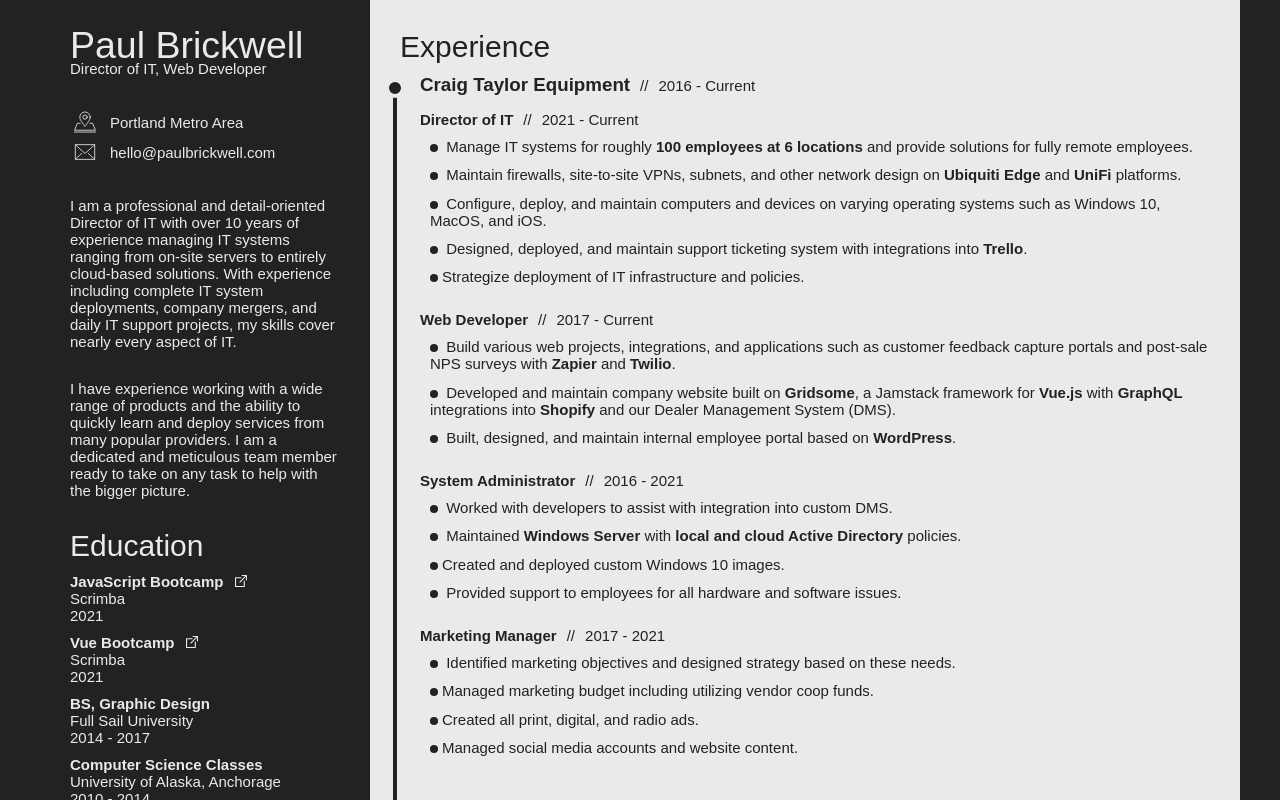
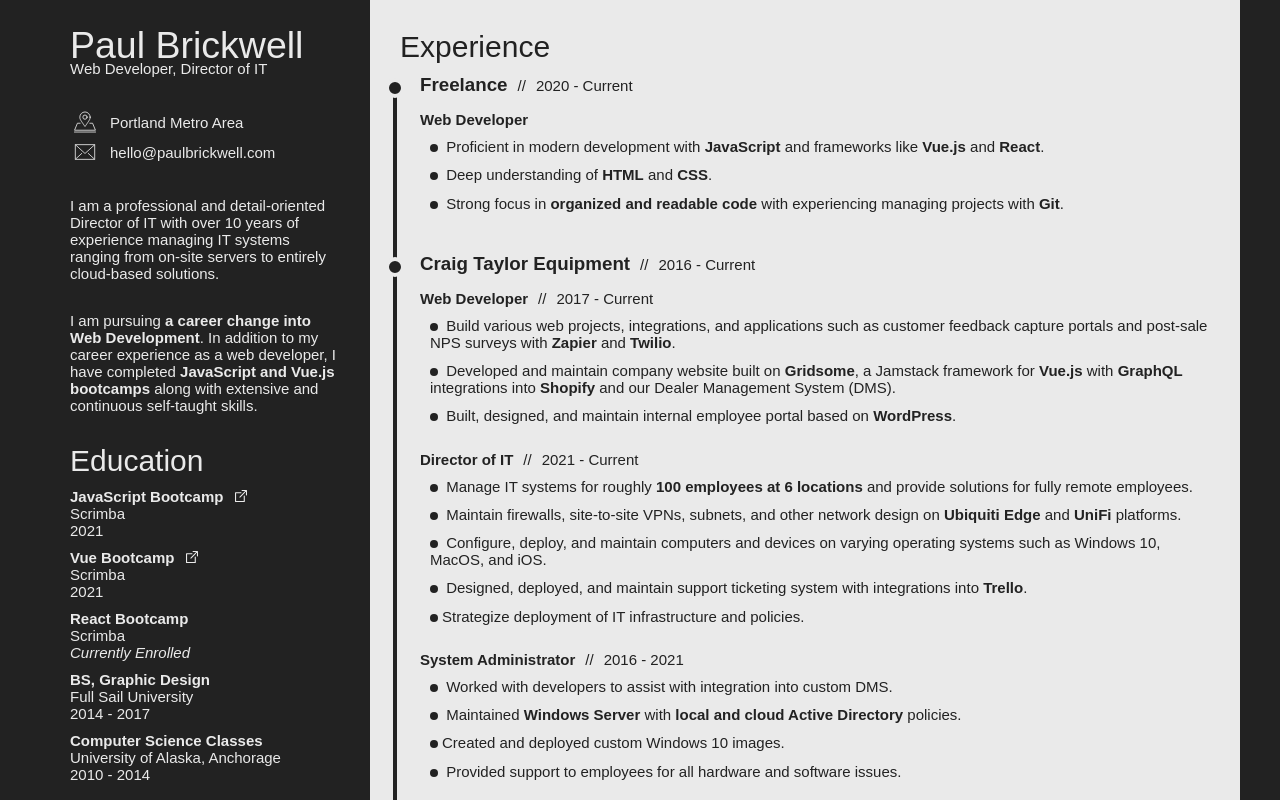
Before and after one commit to paulbrickwell/paulbrickwell-cv, a Vue app: page / in a window 1280 px wide. Shown: the top 800 px of the page. Built offline with nearby package versions, Linux system fonts and the light colour scheme; a web font is replaced by a local one.

Commit message:
restructured for career change

```diff
--- a/src/components/Experience.vue
+++ b/src/components/Experience.vue
@@ -1,6 +1,7 @@
 <template>
   <div class="experience">
     <h3 class="title">Experience</h3>
+    <Freelance />
     <CraigTaylorEquipment />
     <Brickwell />
     <ImmediateCare />
@@ -8,12 +9,14 @@
 </template>
 
 <script>
+import Freelance from "./experience/Freelance.vue";
 import CraigTaylorEquipment from "./experience/CraigTaylorEquipment.vue";
 import Brickwell from "./experience/Brickwell.vue";
 import ImmediateCare from "./experience/ImmediateCare.vue";
 
 export default {
   components: {
+    Freelance,
     CraigTaylorEquipment,
     Brickwell,
     ImmediateCare,
--- a/src/components/experience/CraigTaylorEquipment.vue
+++ b/src/components/experience/CraigTaylorEquipment.vue
@@ -3,6 +3,26 @@
     <div class="employer">
       Craig Taylor Equipment<span class="duration">2016 - Current</span>
     </div>
+    <div class="position">
+      Web Developer<span class="duration">2017 - Current</span>
+    </div>
+    <ul class="points">
+      <li>
+        Build various web projects, integrations, and applications such as
+        customer feedback capture portals and post-sale NPS surveys with
+        <strong>Zapier</strong> and <strong>Twilio</strong>.
+      </li>
+      <li>
+        Developed and maintain company website built on
+        <strong>Gridsome</strong>, a Jamstack framework for
+        <strong>Vue.js</strong> with <strong>GraphQL</strong> integrations into
+        <strong>Shopify</strong> and our Dealer Management System (DMS).
+      </li>
+      <li>
+        Built, designed, and maintain internal employee portal based on
+        <strong>WordPress</strong>.
+      </li>
+    </ul>
     <div class="position">
       Director of IT<span class="duration">2021 - Current</span>
     </div>
@@ -25,26 +45,6 @@
         integrations into <strong>Trello</strong>.
       </li>
       <li>Strategize deployment of IT infrastructure and policies.</li>
-    </ul>
-    <div class="position">
-      Web Developer<span class="duration">2017 - Current</span>
-    </div>
-    <ul class="points">
-      <li>
-        Build various web projects, integrations, and applications such as
-        customer feedback capture portals and post-sale NPS surveys with
-        <strong>Zapier</strong> and <strong>Twilio</strong>.
-      </li>
-      <li>
-        Developed and maintain company website built on
-        <strong>Gridsome</strong>, a Jamstack framework for
-        <strong>Vue.js</strong> with <strong>GraphQL</strong> integrations into
-        <strong>Shopify</strong> and our Dealer Management System (DMS).
-      </li>
-      <li>
-        Built, designed, and maintain internal employee portal based on
-        <strong>WordPress</strong>.
-      </li>
     </ul>
     <div class="position">
       System Administrator<span class="duration">2016 - 2021</span>
--- /dev/null
+++ b/src/components/experience/Freelance.vue
@@ -0,0 +1,23 @@
+<template>
+  <div class="experience-listing">
+    <div class="employer">
+      Freelance<span class="duration">2020 - Current</span>
+    </div>
+    <div class="position">
+      Web Developer
+    </div>
+    <ul class="points">
+      <li>
+        Proficient in modern development with <strong>JavaScript</strong> and
+        frameworks like <strong>Vue.js</strong> and <strong>React</strong>.
+      </li>
+      <li>
+        Deep understanding of <strong>HTML</strong> and <strong>CSS</strong>.
+      </li>
+      <li>
+        Strong focus in <strong>organized and readable code</strong> with
+        experiencing managing projects with <strong>Git</strong>.
+      </li>
+    </ul>
+  </div>
+</template>
--- a/src/components/sidebar-components/Education.vue
+++ b/src/components/sidebar-components/Education.vue
@@ -24,6 +24,11 @@
       <p>2021</p>
     </div>
     <div class="education-item">
+      <p>React Bootcamp</p>
+      <p>Scrimba</p>
+      <p><em>Currently Enrolled</em></p>
+    </div>
+    <div class="education-item">
       <p>BS, Graphic Design</p>
       <p>Full Sail University</p>
       <p>2014 - 2017</p>
--- a/src/components/sidebar-components/Identity.vue
+++ b/src/components/sidebar-components/Identity.vue
@@ -1,6 +1,6 @@
 <template>
   <div class="identity">
     <h1 class="name">Paul Brickwell</h1>
-    <h2 class="subtext">Director of IT, Web Developer</h2>
+    <h2 class="subtext">Web Developer, Director of IT</h2>
   </div>
 </template>
--- a/src/components/sidebar-components/Intro.vue
+++ b/src/components/sidebar-components/Intro.vue
@@ -3,15 +3,13 @@
     <p>
       I am a professional and detail-oriented Director of IT with over 10 years
       of experience managing IT systems ranging from on-site servers to entirely
-      cloud-based solutions. With experience including complete IT system
-      deployments, company mergers, and daily IT support projects, my skills
-      cover nearly every aspect of IT.
+      cloud-based solutions.
     </p>
     <p>
-      I have experience working with a wide range of products and the ability to
-      quickly learn and deploy services from many popular providers. I am a
-      dedicated and meticulous team member ready to take on any task to help
-      with the bigger picture.
+      I am pursuing <strong>a career change into Web Development</strong>. In
+      addition to my career experience as a web developer, I have completed
+      <strong>JavaScript and Vue.js bootcamps</strong> along with extensive and
+      continuous self-taught skills.
     </p>
   </div>
 </template>
--- a/src/components/sidebar-components/Skills.vue
+++ b/src/components/sidebar-components/Skills.vue
@@ -1,17 +1,17 @@
 <template>
   <div class="skills">
     <h3 class="title">Skills</h3>
+    <ul class="skills-list with-rating">
+      <li><Rating5 /> HTML / CSS</li>
+      <li><Rating4 /> JavaScript</li>
+      <li><Rating4 /> Vue.js</li>
+      <li><Rating1 /> React</li>
+    </ul>
     <ul class="skills-list">
       <li>IT Infrastructure Management</li>
       <li>IT Operations</li>
       <li>IT Strategy</li>
       <li>Network Design</li>
-    </ul>
-    <ul class="skills-list with-rating">
-      <li><Rating5 /> HTML / CSS</li>
-      <li><Rating4 /> JavaScript</li>
-      <li><Rating4 /> Vue.js</li>
-      <li><Rating1 /> React</li>
     </ul>
   </div>
 </template>
```
Also changed, not shown: 1 other file (tests, documents, lock files or other folders).
